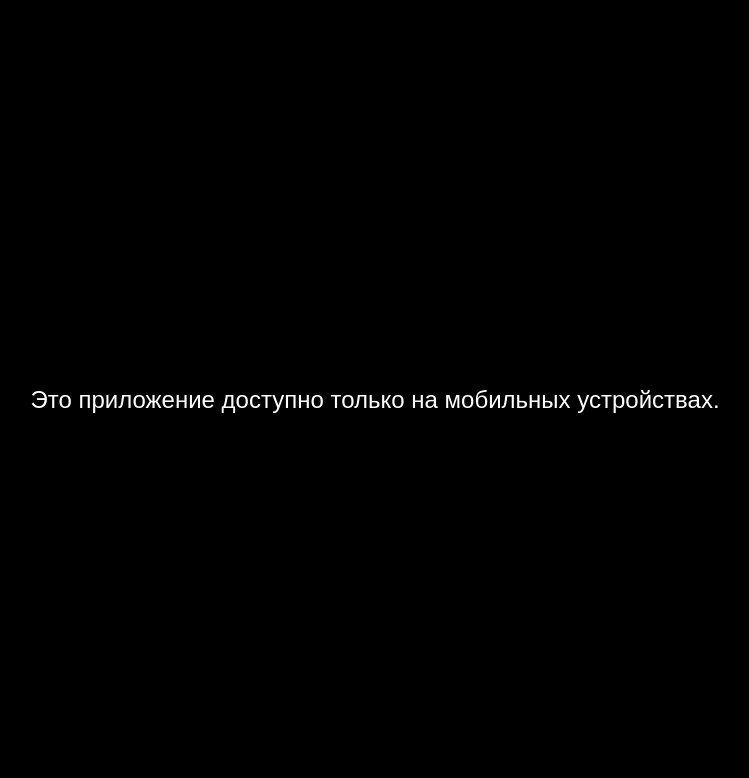
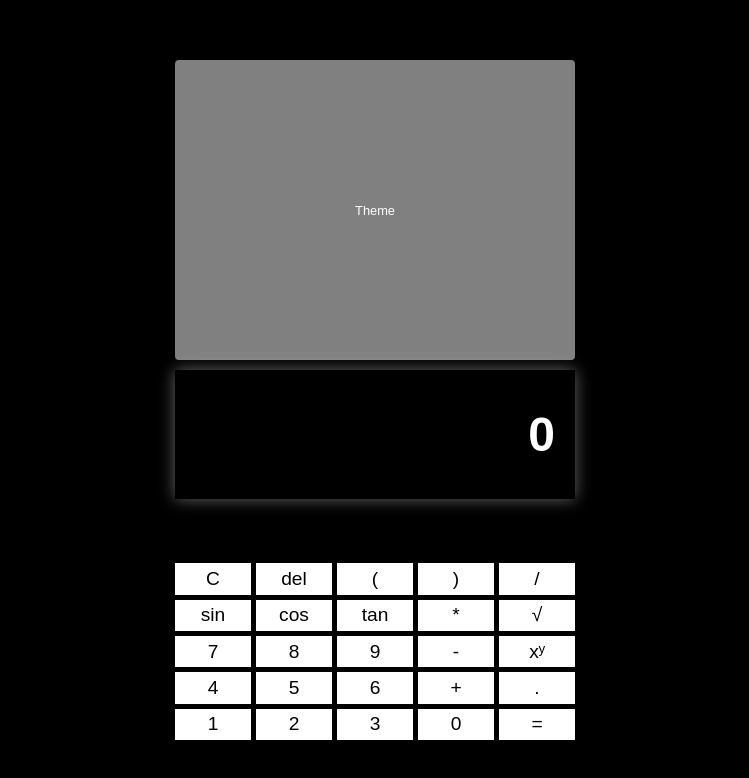
Before and after one commit to prodforma/cl, a plain HTML site: page index.html in a window 1280 px wide. Shown: the whole page, without its empty margins (265-1014 px from the left). Drawn offline with Linux system fonts and the light colour scheme.

Commit message:
Update index.html

```diff
--- a/index.html
+++ b/index.html
@@ -1,9 +1,9 @@
 <!DOCTYPE html>
-<html lang="ru">
+<html lang="en">
 <head>
     <meta charset="UTF-8">
     <meta name="viewport" content="width=device-width, initial-scale=1.0, user-scalable=no, initial-scale=1.0, maximum-scale=1.0">
-    <title>Калькулятор</title>
+    <title>Calculator</title>
     <style>
         body {
             display: flex;
@@ -14,46 +14,51 @@
             margin: 0;
             font-family: Arial, sans-serif;
             overflow: hidden;
+            color: white;
         }
 
-        /* Сообщение для десктопных пользователей */
-        #desktop-message {
-            color: white;
-            font-size: 1.5em;
-            text-align: center;
-            display: none;
-        }
-
-        /* Стили для мобильных пользователей */
         .calculator {
             display: flex;
             flex-direction: column;
             align-items: center;
-            width: 100vw;
+            width: 90vw;
             max-width: 400px;
-            height: 100vh;
+            height: 85vh;
+            max-height: 700px;
         }
 
         #display {
             width: 100%;
-            height: 25%; /* Высота дисплея */
+            height: 40%;
             background-color: black;
             color: white;
             text-align: right;
             padding: 10px 20px;
             border: none;
-            font-size: 2.5em;
+            font-size: 3em;
             font-weight: bold;
             box-sizing: border-box;
+            margin-bottom: 10px;
+            box-shadow: 0px 0px 15px rgba(255, 255, 255, 0.4);
+            transition: background-color 0.2s;
+        }
+
+        .history {
+            width: 100%;
+            height: 15%;
+            overflow-y: auto;
+            font-size: 0.8em;
+            text-align: right;
+            color: #b3b3b3;
+            margin-bottom: 10px;
         }
 
         .buttons {
             display: grid;
-            grid-template-columns: repeat(5, 1fr); /* 5 колонок для функций */
+            grid-template-columns: repeat(5, 1fr);
             gap: 5px;
             width: 100%;
-            height: 75%; /* Кнопки занимают оставшееся место */
-            align-self: end;
+            height: 60%;
         }
 
         button {
@@ -64,17 +69,46 @@
             border: none;
             font-size: 1.2em;
             cursor: pointer;
+            transition: transform 0.1s;
         }
 
-        button:hover {
-            background-color: #f0f0f0;
+        button:active {
+            transform: scale(0.95);
+            box-shadow: 0px 4px 8px rgba(0, 0, 0, 0.2);
         }
 
-        /* Адаптивные стили для маленьких экранов */
+        .highlight {
+            background-color: #f7c66c;
+        }
+
+        .dark-mode {
+            background-color: #333;
+            color: white;
+        }
+
+        .dark-mode #display, .dark-mode .history {
+            color: white;
+            background-color: #222;
+        }
+
+        /* Smaller theme toggle button */
+        .theme-toggle {
+            font-size: 0.8em;
+            padding: 5px 10px;
+            background-color: gray;
+            color: white;
+            border-radius: 4px;
+            cursor: pointer;
+            margin-bottom: 10px;
+        }
+
+        /* Responsive adjustments */
         @media (max-width: 400px) {
             #display {
-                font-size: 2em;
+                font-size: 2.5em;
+                padding: 10px;
             }
+
             button {
                 font-size: 1em;
             }
@@ -82,26 +116,28 @@
     </style>
 </head>
 <body>
-    <div id="desktop-message">Это приложение доступно только на мобильных устройствах.</div>
-
     <div class="calculator">
+        <button class="theme-toggle" onclick="toggleTheme()">Theme</button>
         <input type="text" id="display" value="0" disabled>
+        <div id="history" class="history">
+            <!-- Calculation history will be displayed here -->
+        </div>
         <div class="buttons">
             <button onclick="clearDisplay()">C</button>
             <button onclick="deleteLast()">del</button>
             <button onclick="appendToDisplay('(')">(</button>
             <button onclick="appendToDisplay(')')">)</button>
             <button onclick="appendToDisplay('/')">/</button>
-            <button onclick="appendToDisplay('sin(')">sin</button>
-            <button onclick="appendToDisplay('cos(')">cos</button>
-            <button onclick="appendToDisplay('tan(')">tan</button>
+            <button onclick="highlightFunction(this); appendToDisplay('sin(')">sin</button>
+            <button onclick="highlightFunction(this); appendToDisplay('cos(')">cos</button>
+            <button onclick="highlightFunction(this); appendToDisplay('tan(')">tan</button>
             <button onclick="appendToDisplay('*')">*</button>
-            <button onclick="appendToDisplay('sqrt(')">√</button>
+            <button onclick="highlightFunction(this); appendToDisplay('sqrt(')">√</button>
             <button onclick="appendToDisplay('7')">7</button>
             <button onclick="appendToDisplay('8')">8</button>
             <button onclick="appendToDisplay('9')">9</button>
             <button onclick="appendToDisplay('-')">-</button>
-            <button onclick="appendToDisplay('^')">xʸ</button>
+            <button onclick="highlightFunction(this); appendToDisplay('^')">xʸ</button>
             <button onclick="appendToDisplay('4')">4</button>
             <button onclick="appendToDisplay('5')">5</button>
             <button onclick="appendToDisplay('6')">6</button>
@@ -110,19 +146,12 @@
             <button onclick="appendToDisplay('1')">1</button>
             <button onclick="appendToDisplay('2')">2</button>
             <button onclick="appendToDisplay('3')">3</button>
-            <button onclick="appendToDisplay('0')">0</button> <!-- Поменял местами кнопки -->
-            <button onclick="calculateResult()">=</button> <!-- Поменял местами кнопки -->
+            <button onclick="appendToDisplay('0')">0</button>
+            <button onclick="calculateResult()">=</button>
         </div>
     </div>
-
     <script>
-        function detectDevice() {
-            const isMobile = /Android|webOS|iPhone|iPad|iPod|BlackBerry|IEMobile|Opera Mini/i.test(navigator.userAgent);
-            if (!isMobile) {
-                document.getElementById('desktop-message').style.display = 'block';
-                document.querySelector('.calculator').style.display = 'none';
-            }
-        }
+        const history = [];
 
         function appendToDisplay(value) {
             const display = document.getElementById("display");
@@ -155,17 +184,39 @@
                 const closeParentheses = (expression.match(/\)/g) || []).length;
                 expression += ')'.repeat(openParentheses - closeParentheses);
 
-                display.value = eval(expression);
+                const result = eval(expression);
+                display.value = result;
+                addToHistory(display.value, result);
+                flashDisplay();
             } catch {
-                display.value = 'Ошибка';
+                display.value = 'Error';
             }
+        }
+
+        function addToHistory(expression, result) {
+            history.push(`${expression} = ${result}`);
+            if (history.length > 5) history.shift();
+            document.getElementById("history").innerHTML = history.map(item => `<p>${item}</p>`).join("");
+        }
+
+        function flashDisplay() {
+            const display = document.getElementById("display");
+            display.style.backgroundColor = "#444";
+            setTimeout(() => display.style.backgroundColor = "black", 200);
         }
 
         function toRadians(degrees) {
             return degrees * (Math.PI / 180);
         }
 
-        detectDevice();
+        function toggleTheme() {
+            document.body.classList.toggle("dark-mode");
+        }
+
+        function highlightFunction(button) {
+            button.classList.add("highlight");
+            setTimeout(() => button.classList.remove("highlight"), 200);
+        }
     </script>
 </body>
 </html>
```
